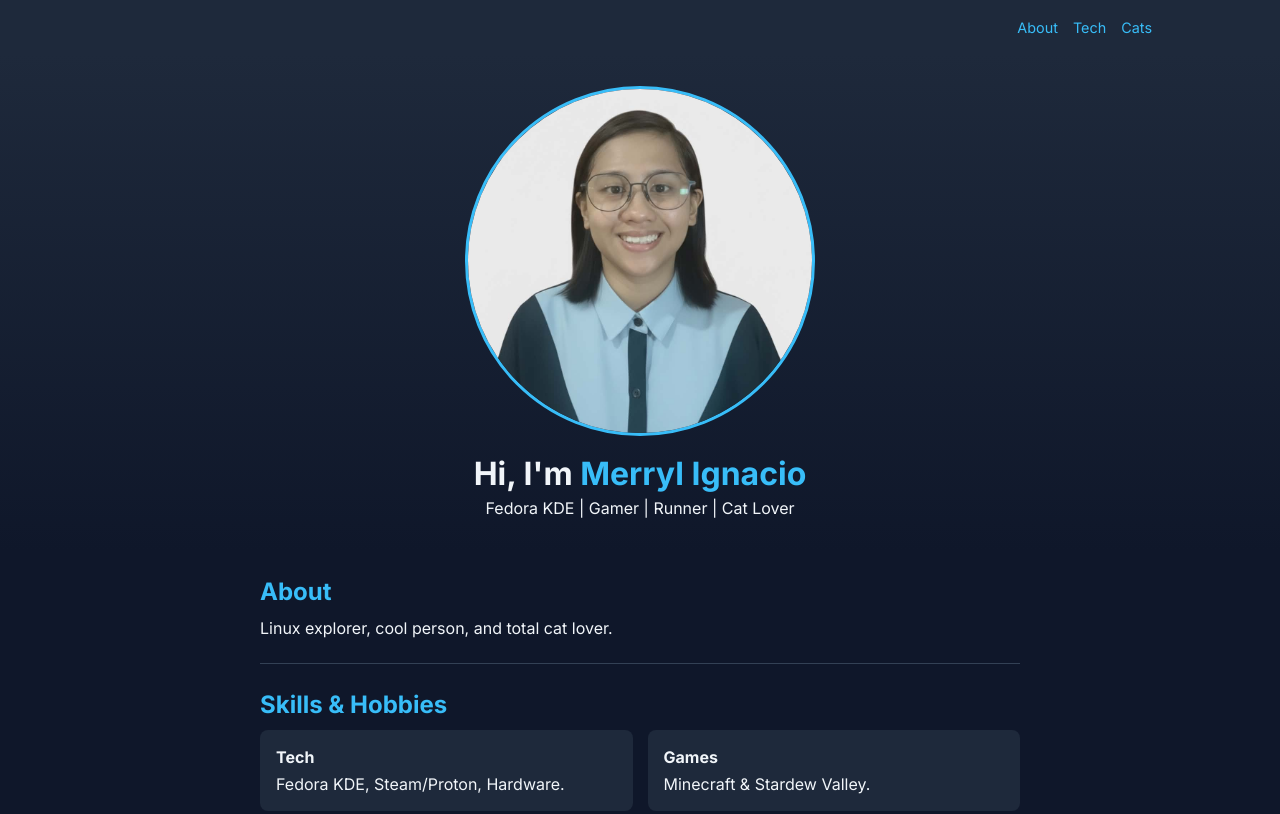
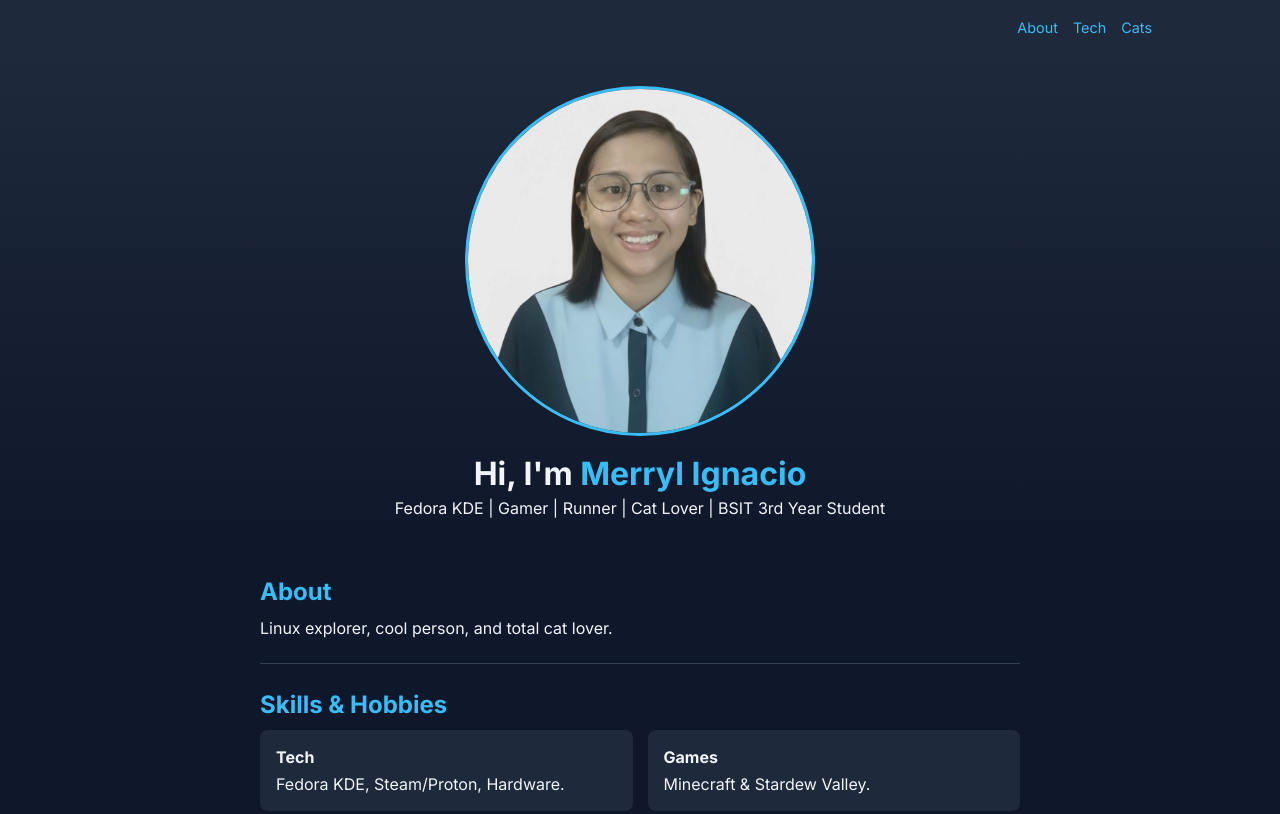
Before and after one commit to merrylgabrielle/portfolio, a plain HTML site: page index.html in a window 1280 px wide. Shown: the top 814 px of the page. Drawn offline with Linux system fonts and the light colour scheme.

Commit message:
Update index.html

```diff
--- a/index.html
+++ b/index.html
@@ -21,7 +21,7 @@
     <header class="compact-hero">
         <img src="profile1.jpg" alt="Merryl" class="profile-pic">
         <h1>Hi, I'm <span class="highlight">Merryl Ignacio</span></h1>
-        <p>Fedora KDE | Gamer | Runner | Cat Lover</p>
+        <p>Fedora KDE | Gamer | Runner | Cat Lover | BSIT 3rd Year Student</p>
     </header>
 
     <main class="container">
```
